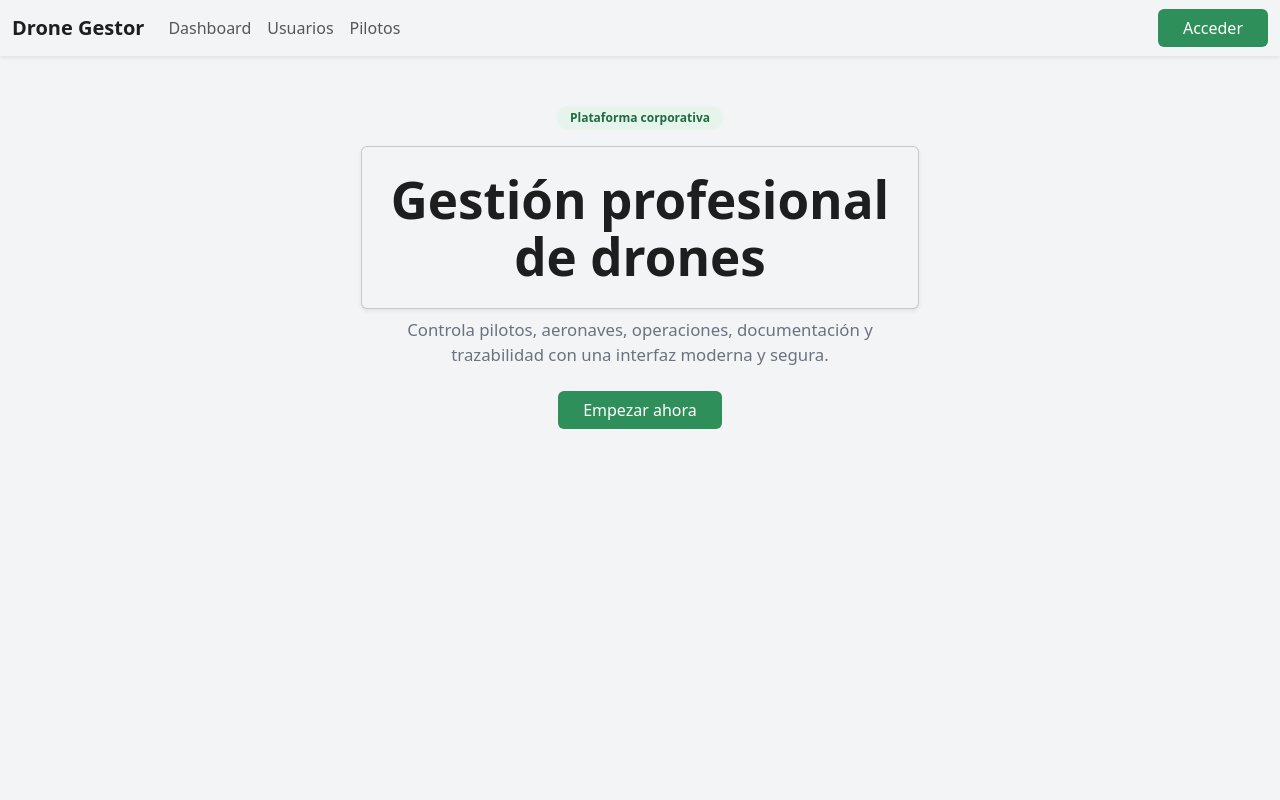
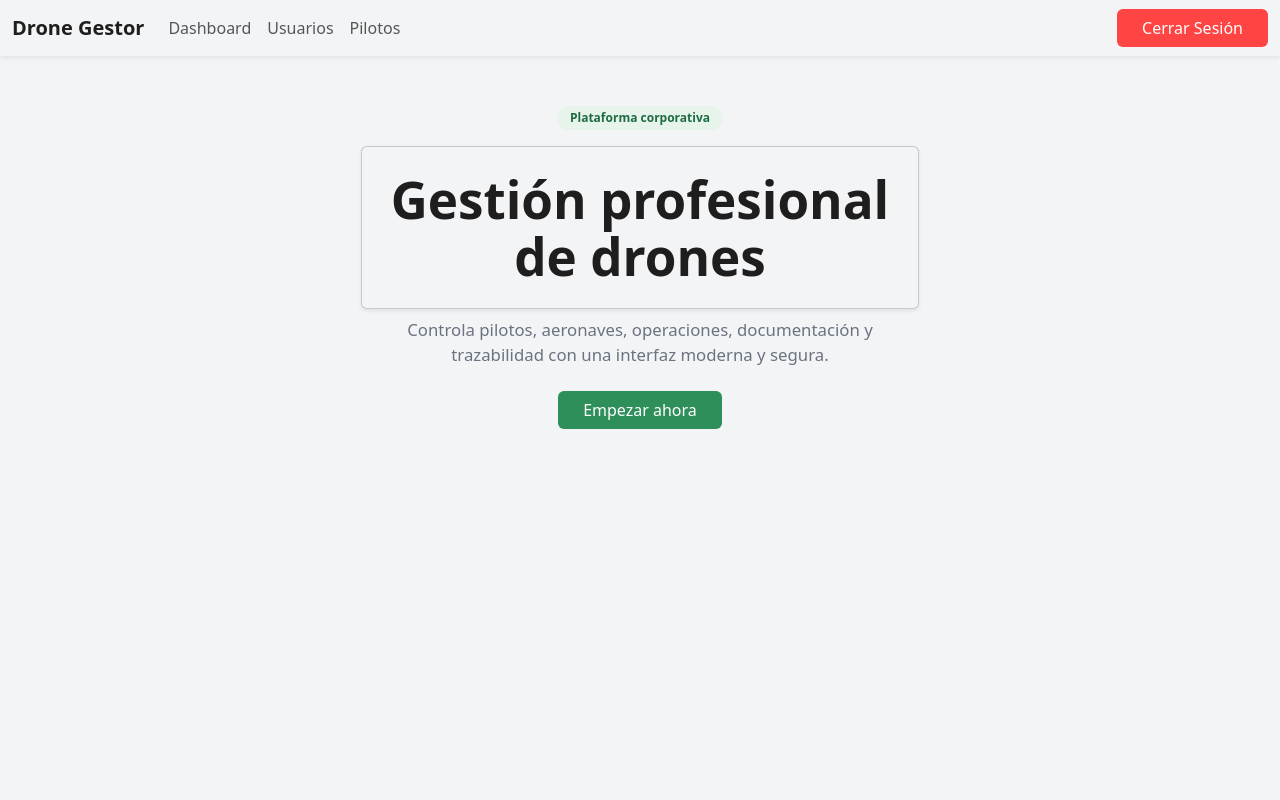
Before and after one commit to kfuentesb/DroneGestory, a React (Vite) app in the folder frontend/: page /home in a window 1280 px wide. Shown: the top 800 px of the page. Built offline with nearby package versions, Linux system fonts and the light colour scheme; sample sign-in values are in the browser's storage.

Commit message:
AuthStorage general

```diff
--- a/frontend/src/components/Navbar.tsx
+++ b/frontend/src/components/Navbar.tsx
@@ -1,6 +1,15 @@
-import { NavLink } from "react-router-dom";
+import { NavLink, useNavigate } from "react-router-dom";
 
 function Navbar() {
+  const username = localStorage.getItem("username");
+  const navigate = useNavigate();
+
+  const handleLogout = () => {
+    localStorage.removeItem("username");
+    navigate("/auth/login");
+  };
+
+
   return (
     <header>
       <nav
@@ -42,6 +51,7 @@ function Navbar() {
                 </NavLink>
               </li>
             </ul>
+            {!username ? (
             <NavLink className="nav-link" to="/auth/login">
               <button
                 className="btn px-4"
@@ -55,6 +65,18 @@ function Navbar() {
                 Acceder
               </button>
             </NavLink>
+            ):(
+            <button className="btn px-4"
+                style={{
+                  backgroundColor: "#F44  ",
+                  color: "white",
+                  borderRadius: "6px",
+                }}
+                type="button"
+                onClick={handleLogout}>
+                  Cerrar Sesión
+                </button>
+                )}
           </div>
         </div>
       </nav>
```
Also changed, not shown: frontend/src/components/AuthContext.tsx (added, +42 -0 lines).
